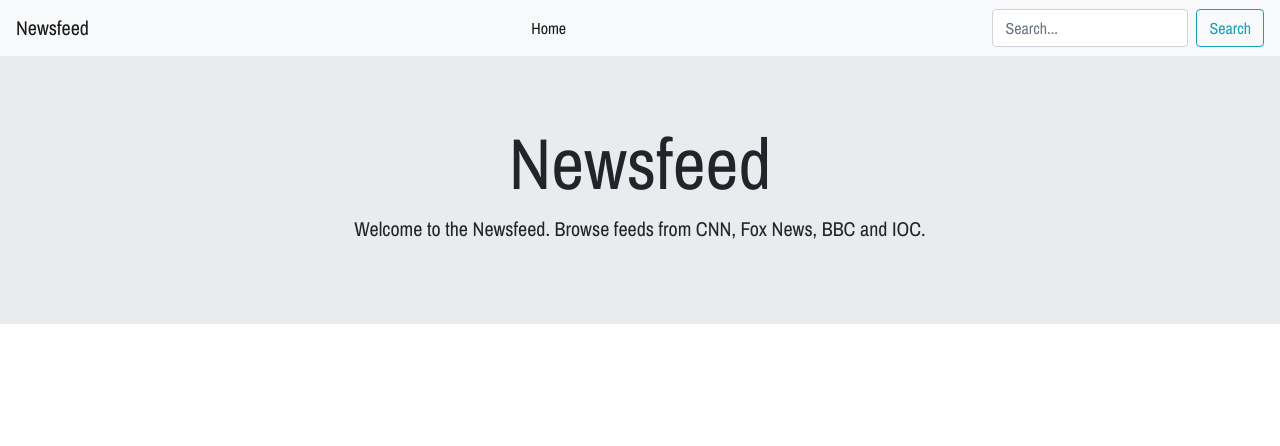
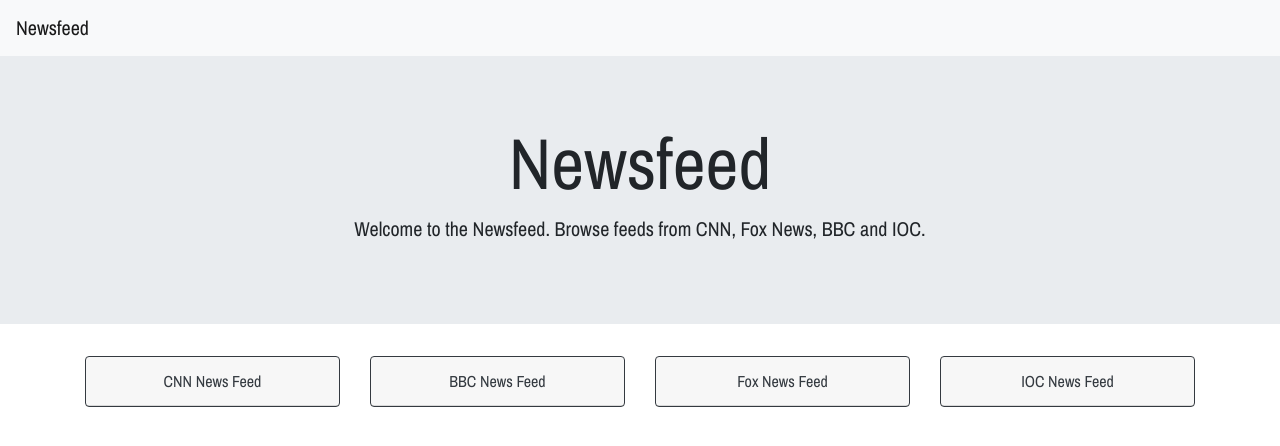
Before and after one commit to Smith-Orakpo/flask-newsfeed, a Flask app: page / in a window 1280 px wide. Shown: the top 446 px of the page. Run offline with Flask 2, Linux system fonts and the light colour scheme; some libraries are stand-ins or nearby versions.

Commit message:
complete newfeed app

```diff
--- a/app/main/routes.py
+++ b/app/main/routes.py
@@ -1,6 +1,23 @@
 from app.main import main
-from flask import render_template
+from flask import render_template, request
+import feedparser
+
+RSS_FEEDS = {
+  'bbc': 'http://feeds.bbci.co.uk/news/rss.xml',
+  'cnn': 'http://rss.cnn.com/rss/edition.rss',
+  'fox': 'http://feeds.foxnews.com/foxnews/latest',
+  'ioc': 'http://www.iol.co.za/cmlink/1.640'
+}
 
 @main.route('/')
 def index():
   return render_template('index.html')
+
+@main.route('/feed/<string:publication>')
+def feeds(publication):
+  return get_news(publication)
+
+def get_news(publication):
+  feed = feedparser.parse(RSS_FEEDS[publication])
+  articles = feed['entries']
+  return render_template('news.html', articles=articles, publication=publication)
--- a/app/templates/index.html
+++ b/app/templates/index.html
@@ -12,5 +12,46 @@
       </p>
     </div>
   </div>
+  <div class="container">
+    <div class="row">
+      <div class="col-sm-12 col-md-4 col-lg-3">
+        <div class="card border-dark mb-3">
+          <div class="card-header text-center">
+            <a href="/feed/cnn" class="text-dark text-decoration-none"
+              >CNN News Feed</a
+            >
+          </div>
+        </div>
+      </div>
+      <div class="col-sm-12 col-md-4 col-lg-3">
+        <div class="card border-dark mb-3">
+          <div class="card-header text-center">
+            <a href="/feed/bbc" class="text-dark text-decoration-none"
+              >BBC News Feed</a
+            >
+          </div>
+        </div>
+      </div>
+      <div class="col-sm-12 col-md-4 col-lg-3">
+        <div class="card border-dark mb-3">
+          <div class="card-header text-center">
+            <a href="/feed/fox" class="text-dark text-decoration-none"
+              >Fox News Feed</a
+            >
+          </div>
+        </div>
+      </div>
+      <div class="col-sm-12 col-md-4 col-lg-3">
+        <div class="card border-dark mb-3">
+          <div class="card-header text-center">
+            <a href="/feed/ioc" class="text-dark text-decoration-none"
+              >IOC News Feed</a
+            >
+          </div>
+        </div>
+      </div>
+    </div>
+  </div>
+
   {% endblock content %}
 </span>
--- a/app/templates/partials/_header.html
+++ b/app/templates/partials/_header.html
@@ -1,33 +1,3 @@
 <nav class="navbar navbar-expand-lg navbar-light bg-light">
   <a class="navbar-brand" href="{{ url_for('main.index') }}">Newsfeed</a>
-  <button
-    class="navbar-toggler"
-    type="button"
-    data-toggle="collapse"
-    data-target="#navbarSupportedContent"
-    aria-controls="navbarSupportedContent"
-    aria-expanded="false"
-    aria-label="Toggle navigation"
-  >
-    <span class="navbar-toggler-icon"></span>
-  </button>
-
-  <div class="collapse navbar-collapse" id="navbarSupportedContent">
-    <ul class="navbar-nav mx-auto">
-      <li class="nav-item {% if request.path == '/' %} active {% endif %}">
-        <a class="nav-link" href="{{ url_for('main.index') }}">Home</a>
-      </li>
-    </ul>
-    <form class="form-inline my-2 my-lg-0">
-      <input
-        class="form-control mr-sm-2"
-        type="search"
-        placeholder="Search..."
-        aria-label="Search"
-      />
-      <button class="btn btn-outline-info my-2 my-sm-0" type="submit">
-        Search
-      </button>
-    </form>
-  </div>
 </nav>
```
Also changed, not shown: app/templates/news.html (+32 -0 lines), app/templates/detail.html (deleted), app/templates/feeds.html (deleted).
